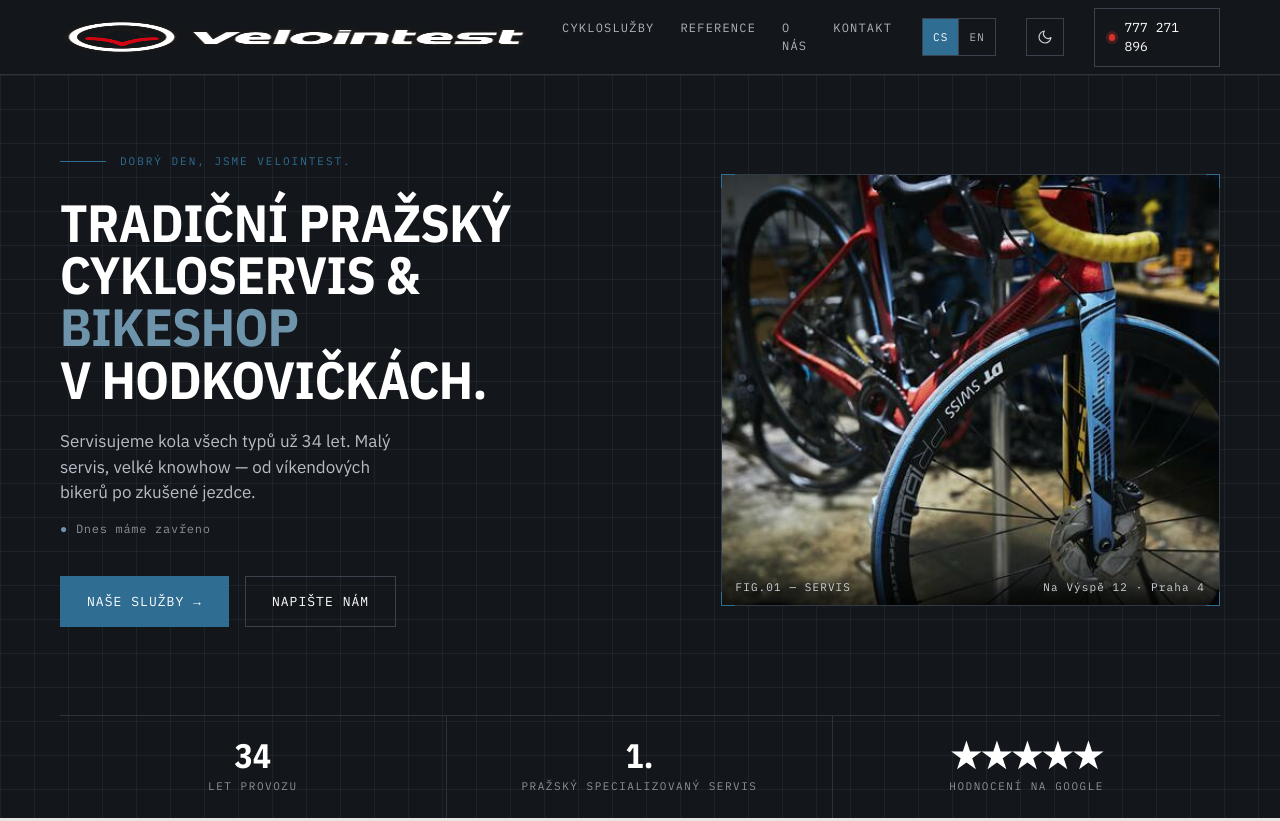
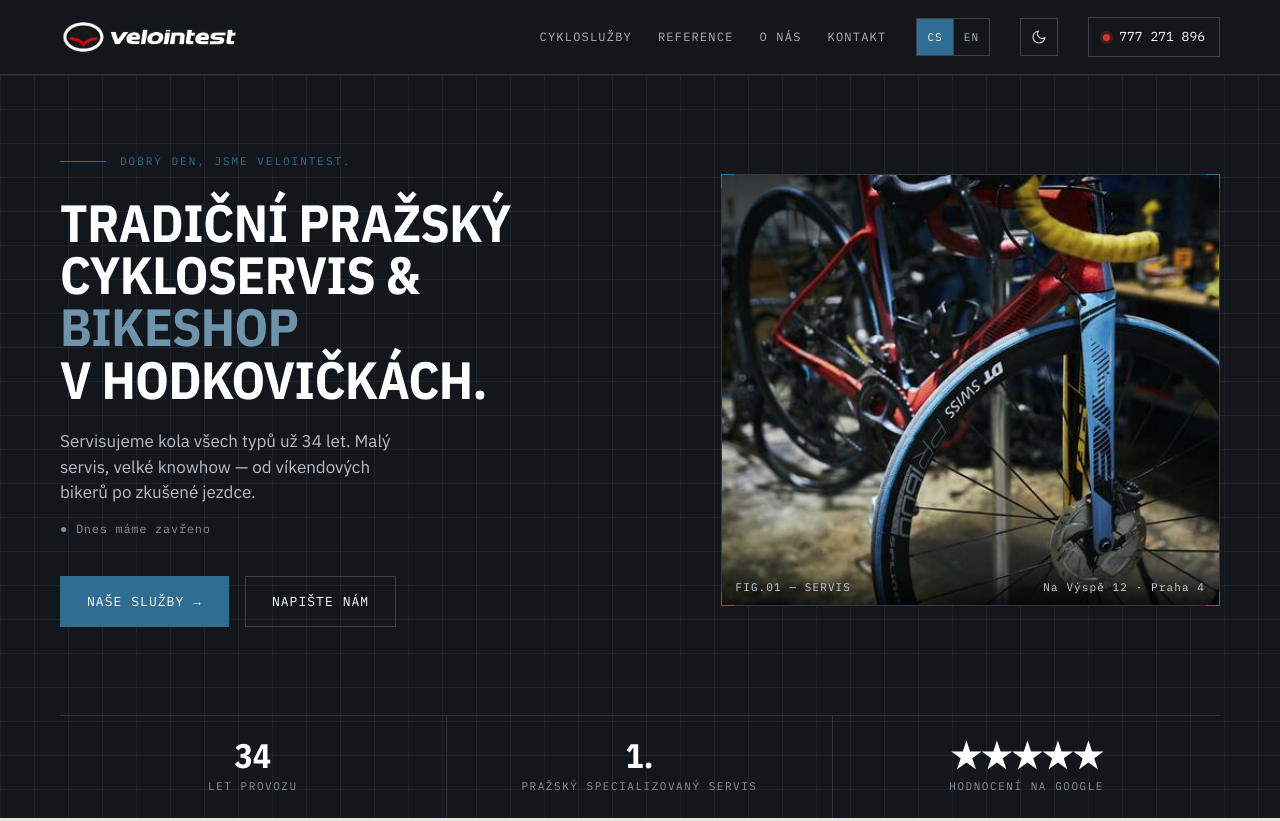
Before and after one commit to janfabian/velointest.cz, a plain HTML site: page index.html in a window 1280 px wide. Shown: the top 821 px of the page. Drawn offline with nearby package versions, Linux system fonts and the light colour scheme.

Commit message:
Logo: drop inline width/height, rely on CSS height + auto width
The previous commit set the attrs to the PNG's intrinsic 500x95 to
get the right aspect ratio, but in some browsers the width attr was
winning over CSS, rendering the logo at full intrinsic size in the
nav (huge + soft). Removed the attrs entirely; CSS now sets
height:34px width:auto so the logo always renders sharp at 179x34.

Co-Authored-By: Claude Opus 4.7 <noreply@anthropic.com>

```diff
--- a/index.html
+++ b/index.html
@@ -168,7 +168,7 @@
 
   header{position:sticky;top:0;z-index:50;background:var(--ink);border-bottom:1px solid #2b323c}
   .nav{display:flex;align-items:center;gap:30px;height:74px}
-  .nav .brand img{height:34px;filter:saturate(.9)}
+  .nav .brand img{height:34px;width:auto;filter:saturate(.9)}
   .nav .links{display:flex;gap:26px;margin-left:auto}
   .nav .links a{font-family:var(--mono);font-size:12px;letter-spacing:.1em;text-transform:uppercase;color:#AEB4BC;padding:6px 0;border-bottom:1px solid transparent;transition:.2s}
   .nav .links a:hover{color:#fff;border-color:var(--steel)}
@@ -414,7 +414,7 @@
 
 <header>
   <div class="wrap nav">
-    <a class="brand" href="#home"><img src="./static/velointest-logo.png" alt="Velointest — cykloservis Praha" width="500" height="95"></a>
+    <a class="brand" href="#home"><img src="./static/velointest-logo.png" alt="Velointest — cykloservis Praha"></a>
     <nav class="links" id="nav-links">
       <a href="#work" data-i18n="nav.services">Cykloslužby</a>
       <a href="#testimonial" data-i18n="nav.reviews">Reference</a>
```
